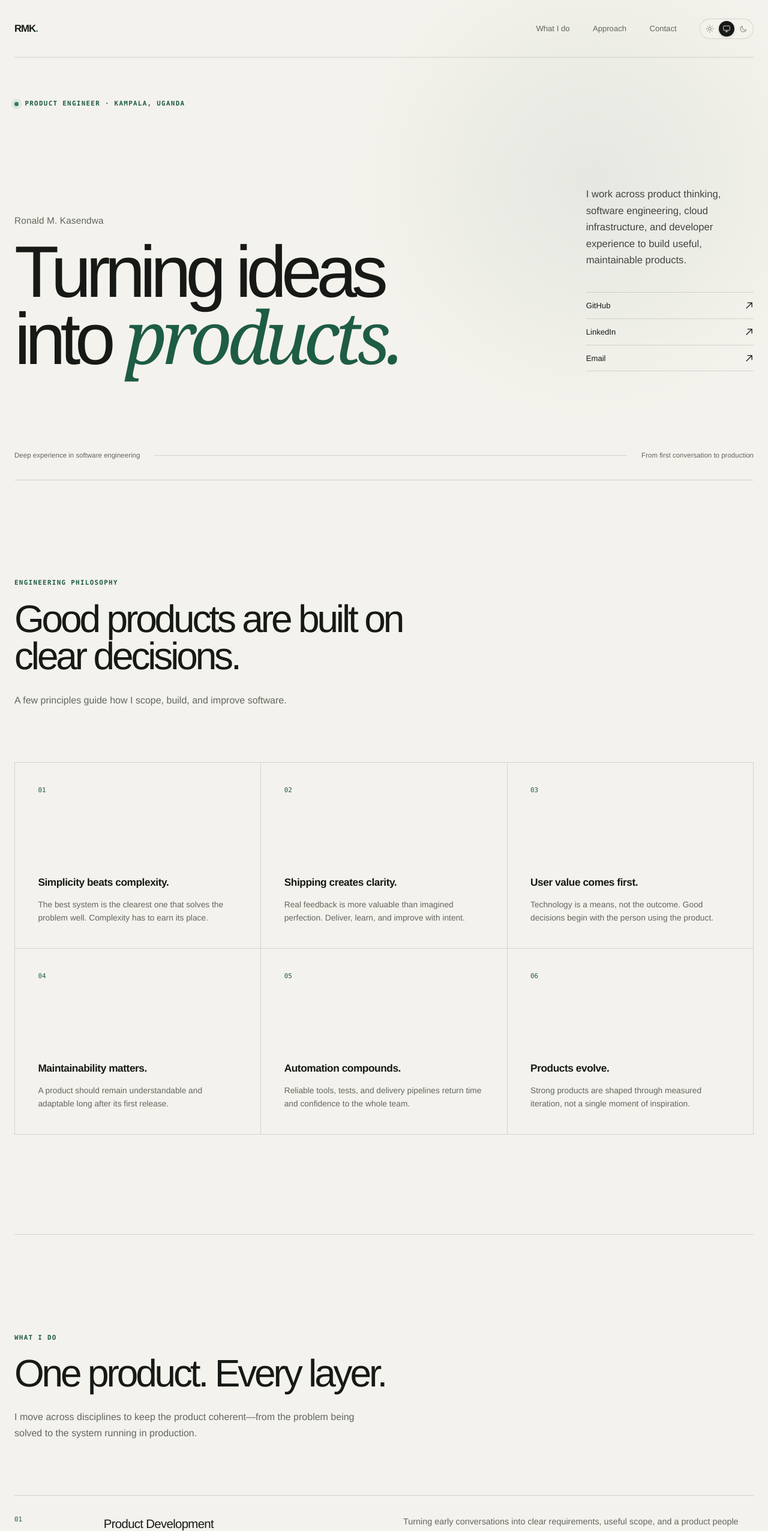
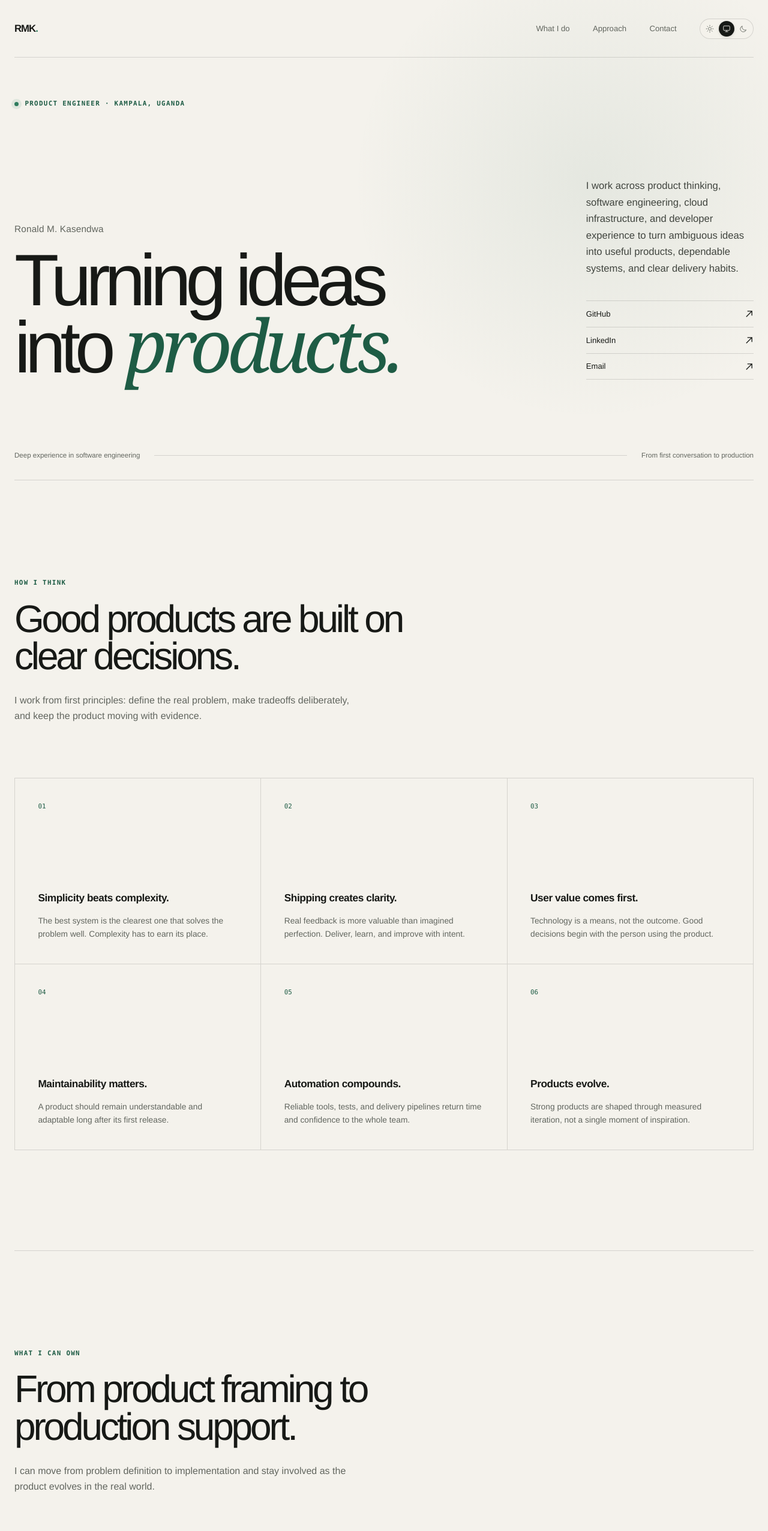
Before and after one commit to rmkasendwa/rmkasendwa, a Next.js app: page / in a window 1280 px wide. Shown: the top 2553 px of the page at 60% size. Built offline with nearby package versions, Linux system fonts and the light colour scheme; no server answers.

Commit message:
Refine personal narrative and engineering philosophy in page.tsx for clarity and impact

```diff
--- a/app/page.tsx
+++ b/app/page.tsx
@@ -397,8 +397,9 @@ export default async function Home() {
             <div className="hero-aside">
               <p>
                 I work across product thinking, software engineering, cloud
-                infrastructure, and developer experience to build useful,
-                maintainable products.
+                infrastructure, and developer experience to turn ambiguous ideas
+                into useful products, dependable systems, and clear delivery
+                habits.
               </p>
               <div className="socials" aria-label="Contact links">
                 <SocialLink href={contact.github}>GitHub</SocialLink>
@@ -419,9 +420,9 @@ export default async function Home() {
           aria-labelledby="philosophy-title"
         >
           <SectionIntro
-            eyebrow="Engineering philosophy"
+            eyebrow="How I think"
             title="Good products are built on clear decisions."
-            copy="A few principles guide how I scope, build, and improve software."
+            copy="I work from first principles: define the real problem, make tradeoffs deliberately, and keep the product moving with evidence."
           />
           <div className="principle-grid">
             {principles.map((principle) => (
@@ -442,9 +443,9 @@ export default async function Home() {
           aria-labelledby="work-title"
         >
           <SectionIntro
-            eyebrow="What I do"
-            title="One product. Every layer."
-            copy="I move across disciplines to keep the product coherent—from the problem being solved to the system running in production."
+            eyebrow="What I can own"
+            title="From product framing to production support."
+            copy="I can move from problem definition to implementation and stay involved as the product evolves in the real world."
           />
           <div className="capability-list">
             {capabilities.map((capability, index) => (
@@ -466,11 +467,12 @@ export default async function Home() {
             title="Representative work across products, platforms, and systems."
           />
           <p className="selected-work-intro">
-            Ronald M. Kasendwa is a Product Engineer who turns ideas into
-            useful, maintainable products across frontend, backend, cloud
-            infrastructure, developer experience, and AI-enabled systems. This
-            selection highlights work shaped by clarity, reliability, and a
-            consistent focus on product impact.
+            These examples reflect the kind of work I have been trusted to shape
+            and deliver: product direction, interface design, platform
+            engineering, delivery execution, and the technical decisions that
+            keep a product dependable in use. They are selected because they
+            show how I work when the problem is ambiguous, the stakes are real,
+            and the product has to hold up over time.
           </p>
           <div className="selected-work-grid">
             {selectedWork.map((project) => (
@@ -513,9 +515,9 @@ export default async function Home() {
           aria-labelledby="open-source-title"
         >
           <SectionIntro
-            eyebrow="Open source & developer tools"
-            title="Tools and libraries built to make engineering work easier."
-            copy="A compact set of projects focused on reducing friction, tightening feedback loops, and keeping implementation moving with less repetition."
+            eyebrow="Tools and libraries"
+            title="Small tools, built where they remove friction."
+            copy="I build practical utilities and developer-facing pieces when they make delivery clearer, faster, or more consistent."
           />
           <div className="open-source-grid">
             {openSourceTools.map((tool) => (
@@ -543,7 +545,7 @@ export default async function Home() {
           <SectionIntro
             eyebrow="Technical range"
             title="Tools chosen for the product, not the other way around."
-            copy="Broad enough to own the whole system. Experienced enough to know that the right stack depends on the problem."
+            copy="I work across the stack and keep the implementation practical. The right stack is the one that helps the product ship, scale, and stay maintainable."
           />
           <div className="technology-grid">
             {technologies.map((group) => (
@@ -569,7 +571,7 @@ export default async function Home() {
         >
           <div className="approach-heading">
             <SectionIntro
-              eyebrow="Product mindset"
+              eyebrow="How I approach product development"
               title="Engineering starts before the code."
             />
             <p>
@@ -588,7 +590,7 @@ export default async function Home() {
           </ol>
           <blockquote>
             <p>
-              The goal is not just to ship software. It is to build the right
+              The goal is not only to ship software. It is to build the right
               thing, make it work well, and leave it ready for what comes next.
             </p>
           </blockquote>
@@ -609,8 +611,7 @@ export default async function Home() {
             <div>
               <p>
                 I enjoy conversations about products, engineering, startups, and
-                the difficult work of turning a promising idea into something
-                real.
+                the hard work of turning an idea into something real.
               </p>
               <a className="email-cta" href={contact.email}>
                 kasendwaronald@gmail.com
```
